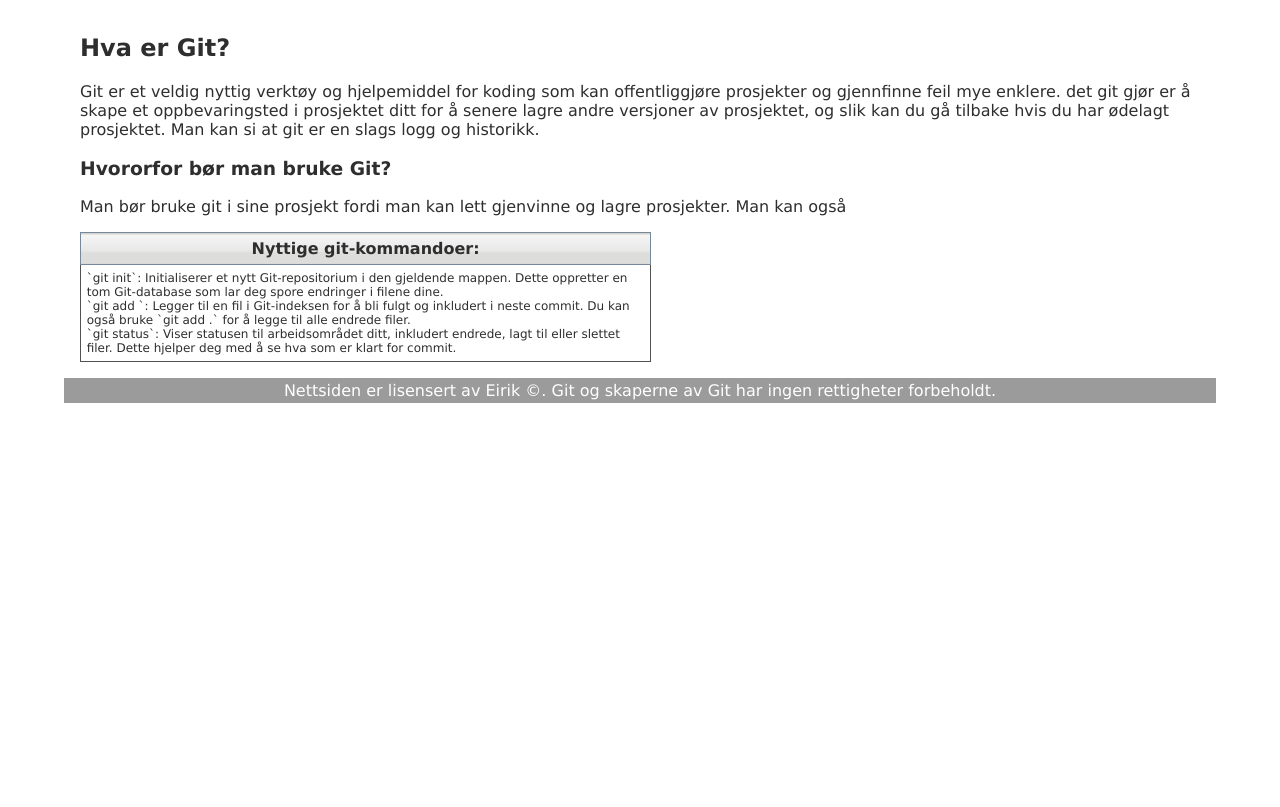
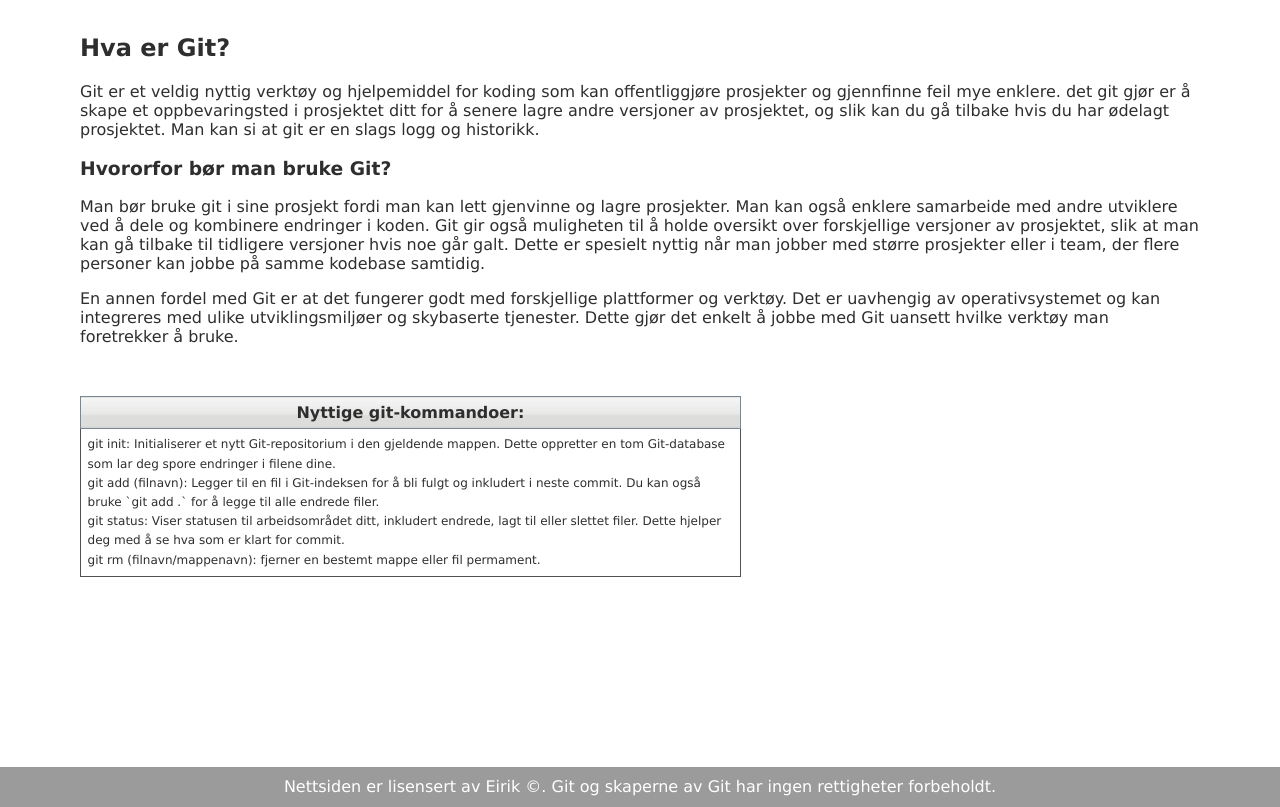
Before and after one commit to Elev32/GitPage, a plain HTML site: page index.html in a window 1280 px wide. Shown: the part 93-900 px from the top of the page. Before the commit the page ends 800 px from the top, so only its background shows below. Drawn offline with Linux system fonts and the light colour scheme.

Commit message:
Footeren fungerer som den skal og det er lagt til mer content

```diff
--- a/index.html
+++ b/index.html
@@ -26,16 +26,20 @@
           <h2>Hva er Git?</h2>
           <p id="anker1">Git er et veldig nyttig verktøy og hjelpemiddel for koding som kan offentliggjøre prosjekter og gjennfinne feil mye enklere. det git gjør er å skape et oppbevaringsted i prosjektet ditt for å senere lagre andre versjoner av prosjektet, og slik kan du gå tilbake hvis du har ødelagt prosjektet. Man kan si at git er en slags logg og historikk. </p>
           <h3>Hvororfor bør man bruke Git?</h3>
-          <p id="anker2">Man bør bruke git i sine prosjekt fordi man kan lett gjenvinne og lagre prosjekter. Man kan også </p>
-          <table style="width: 51%;">
+          <p id="anker2" >Man bør bruke git i sine prosjekt fordi man kan lett gjenvinne og lagre prosjekter. Man kan også enklere samarbeide med andre utviklere ved å dele og kombinere endringer i koden. Git gir også muligheten til å holde oversikt over forskjellige versjoner av prosjektet, slik at man kan gå tilbake til tidligere versjoner hvis noe går galt. Dette er spesielt nyttig når man jobber med større prosjekter eller i team, der flere personer kan jobbe på samme kodebase samtidig. </p>
+          <p style="padding-bottom: 3%;">En annen fordel med Git er at det fungerer godt med forskjellige plattformer og verktøy. Det er uavhengig av operativsystemet og kan integreres med ulike utviklingsmiljøer og skybaserte tjenester. Dette gjør det enkelt å jobbe med Git uansett hvilke verktøy man foretrekker å bruke.</p>
+          <table style="width: 59%;">
               <th id="ta">Nyttige git-kommandoer:</th>
             <tr>
-              <td>`git init`: Initialiserer et nytt Git-repositorium i den gjeldende mappen. Dette oppretter en tom Git-database som lar deg spore endringer i filene dine.
-                <div>`git add <filnavn>`: Legger til en fil i Git-indeksen for å bli fulgt og inkludert i neste commit. Du kan også bruke `git add .` for å legge til alle endrede filer.</div>
-                <div>`git status`: Viser statusen til arbeidsområdet ditt, inkludert endrede, lagt til eller slettet filer. Dette hjelper deg med å se hva som er klart for commit.</div>
+              <td>git init: Initialiserer et nytt Git-repositorium i den gjeldende mappen. Dette oppretter en tom Git-database som lar deg spore endringer i filene dine.
+                <div>git add (filnavn): Legger til en fil i Git-indeksen for å bli fulgt og inkludert i neste commit. Du kan også bruke `git add .` for å legge til alle endrede filer.</div>
+                <div>git status: Viser statusen til arbeidsområdet ditt, inkludert endrede, lagt til eller slettet filer. Dette hjelper deg med å se hva som er klart for commit.</div>
+                <div>git rm (filnavn/mappenavn): fjerner en bestemt mappe eller fil permament.</div>
               </td>
             </table>
       </main>
-  <footer>Nettsiden er lisensert av Eirik ©. Git og skaperne av Git har ingen rettigheter forbeholdt.</footer>
+      <footer style="position: absolute; bottom: -100px; float: center; width: 100%; height: 40px; padding: 10px">
+        Nettsiden er lisensert av Eirik ©. Git og skaperne av Git har ingen rettigheter forbeholdt.
+      </footer>
 </body>
 </html>
--- a/logstyle.css
+++ b/logstyle.css
@@ -7,6 +7,8 @@ body {
   background-color: #ffffff;
   color: rgb(46, 46, 46);
   margin: 0;
+  overflow: scroll;
+  overflow-y: scroll;
 }
 
 header{
@@ -31,7 +33,7 @@ nav{
   float: center; /*Gjør at child-elementer som flyter (float), holder seg inne i boksen */
   width: 100%;
   height: 25px;
-  background-image: url(tur2.png);
+  background-image: url(tur23.png);
   position:static; /*Gjør at menylinja fester seg til et fast punkt i vinduet når man skroller. Hvor den fester seg, angir man med top, left, right og/eller bottom, som på neste linje.*/
 
 }
@@ -91,7 +93,7 @@ nav a:hover{
   height:  24px;
 }
 
-main, footer{
+main{
   clear:left;
   width: 90%;
   padding: 1em;
@@ -101,6 +103,14 @@ main, footer{
 code{
   font-size: 1.3em;
 }
+
+footer {
+  text-align: center;
+  padding: 3px;
+  background-color: rgb(155, 155, 155);
+  color: white;
+}
+
 .myetekst {
   padding-right: 58%;
 }
--- a/styles.css
+++ b/styles.css
@@ -92,6 +92,7 @@
     border: 1px solid rgb(82, 82, 82);
     font-size: 12px;
     padding: 1%;
+    line-height: 160%;
   }
 
   #ta {
```
Also changed, not shown: logg.html (+16 -2 lines), tur23.png (added).
